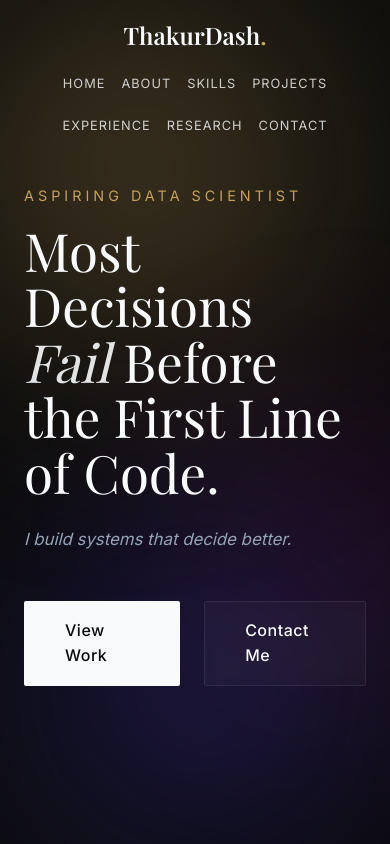
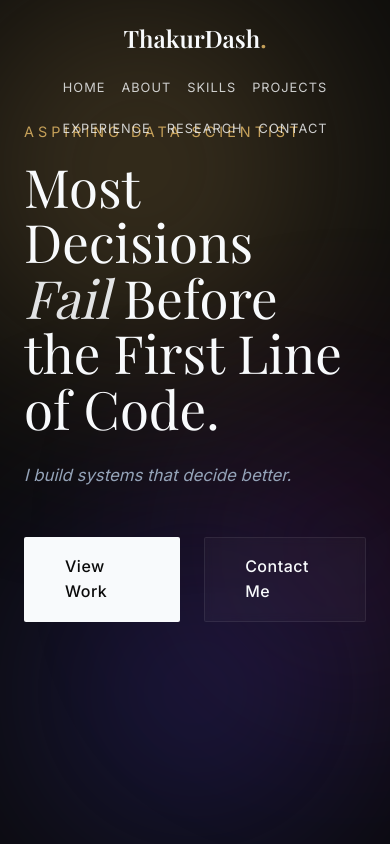
Before and after one commit to ThakurDash24/Portfolio, a React (Vite) app: page / in a window 390 px wide. Shown: the top 844 px of the page. Built offline with nearby package versions, Linux system fonts and the light colour scheme; no server answers; a web font is replaced by a local one.

Commit message:
CSS Update

```diff
--- a/src/index.css
+++ b/src/index.css
@@ -380,22 +380,30 @@ ul {
   }
 }
 
+/* =================================
+   FIX HEADER COLLISION (PROPER WAY)
+================================= */
+
+:root {
+  --header-offset: 120px;
+}
+
 @media (max-width: 768px) {
 
-  /* Fix dynamic mobile viewport issues */
-  body {
-    padding-top: 96px;
-    /* reserves space for fixed header */
+  /* Push content below fixed header */
+  .section {
+    padding-top: var(--header-offset);
+    min-height: auto;
+    justify-content: flex-start;
   }
 
-  .header {
-    height: 96px;
-    /* lock header height */
+  /* Fix anchor scroll (About, Experience etc.) */
+  section[id] {
+    scroll-margin-top: var(--header-offset);
   }
 
-  .section {
-    min-height: auto;
-    /* prevent forced centering clash */
-    justify-content: flex-start;
+  /* Header stays visually intact */
+  .header {
+    padding: 1.2rem 0;
   }
 }
```
